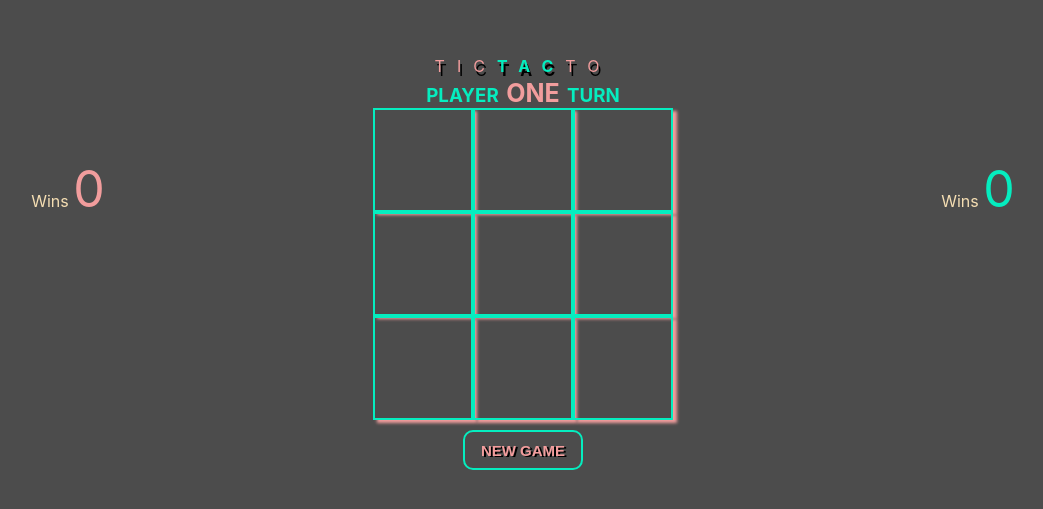
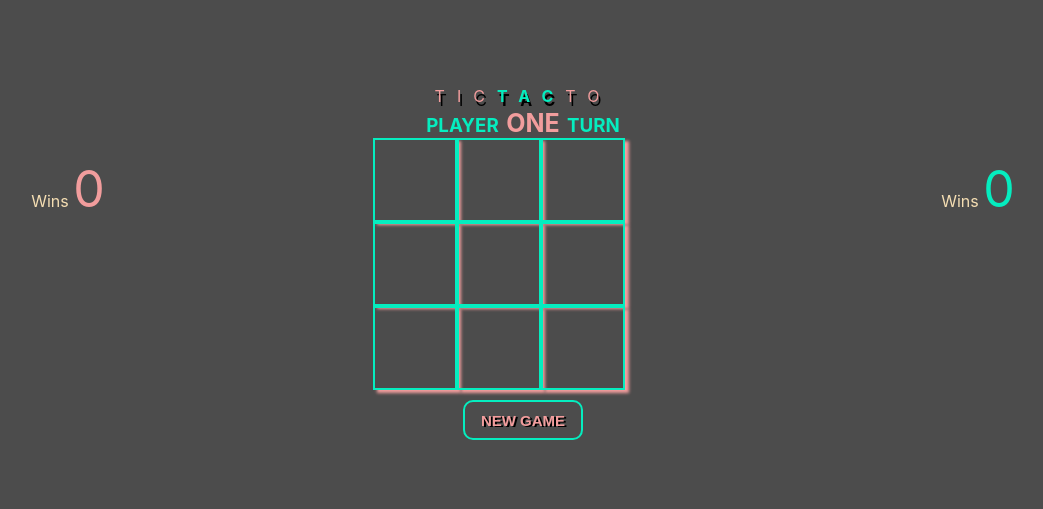
Before and after one commit to soft-engg/tiktacto-react-game, a React (Create React App) app: page / in a window 1280 px wide. Shown: the part 137-646 px from the top of the page, without its empty margins (117-1160 px from the left). Built offline with nearby package versions, Linux system fonts and the light colour scheme.

Commit message:
changed the size of the boxes

```diff
--- a/src/style/tictacstyle.css
+++ b/src/style/tictacstyle.css
@@ -59,8 +59,8 @@
     display: flex;
     align-items: center;
     justify-content: center;
-    height: 100px;
-    width: 100px;
+    height: 80px;
+    width: 80px;
     font-size: 50px;
     color: white;
     border: 2px solid rgb(5, 237, 191);
```
